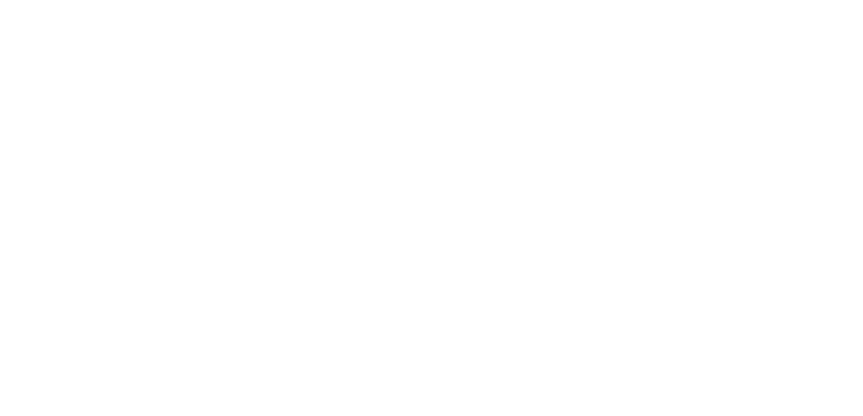
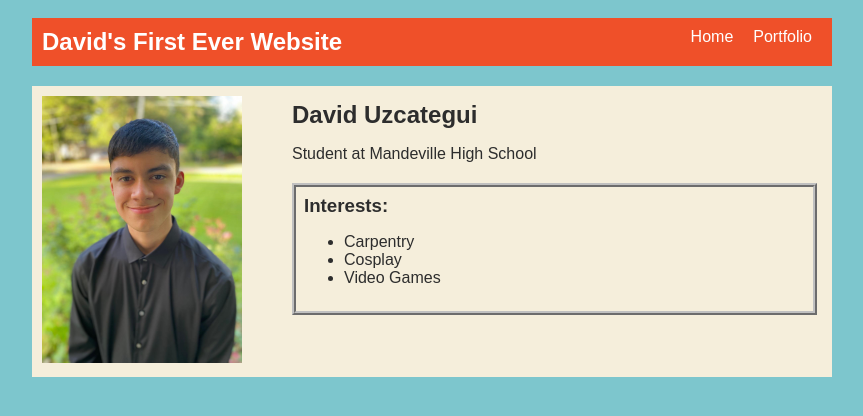
Before and after one commit to daviduzcategui44/daviduzcategui44.github.io, a plain HTML site: page index.html in a window 1280 px wide. Shown: the whole page, without its empty margins (208-1071 px from the left). Drawn offline with Linux system fonts and the light colour scheme.

Commit message:
completed first Website

```diff
--- a/fsd-projects/platformer/platformer.css
+++ b/fsd-projects/platformer/platformer.css
@@ -3,8 +3,9 @@ body {
 }
 
 canvas {
-  background-color: lightblue;
+
   margin: 20px;
+  background-image: ("images/background.png");
 }
 
 img {
--- a/index.html
+++ b/index.html
@@ -1,13 +1,48 @@
 <!DOCTYPE html>
 <html>
   <head>
-    <title>CHANGE ME</title>
+    <title>David's First Ever Website</title>
+    <link rel="stylesheet" href="style.css" />
   </head>
 
   <body>
     <!-- All content goes here -->
     <div id="all-contents">
+       <nav>
+         <h1>David's First Ever Website</h1>
+         <ul id="nav-ul">
+           <li class="nav-li">
+             <a href="index.html">Home</a>
+           </li>
+           <li class="nav-li">
+             <a href="portfolio.html">Portfolio</a>
+           </li>
+         </ul>
+       </nav>
 
+       <main>
+       <!-- Sidebar section -->
+       <div class="sidebar">
+        <img class="sidebar-img" src="images/David Photo.jpg">
+       </div>
+
+       <!-- Content section -->
+       <div class="content">
+         <h2>David Uzcategui</h2>
+         <p>Student at Mandeville High School</p>
+
+        <!-- Interests section -->
+        <div id="interests">
+          <h3>Interests:</h3>
+          <ul>
+            <li>Carpentry</li>
+            <li>Cosplay</li>
+            <li>Video Games</li>
+          </ul>
+          </div>
+          </div>
+       </main>
+      </div>
     </div>
   </body>
 </html>
--- a/style.css
+++ b/style.css
@@ -0,0 +1,102 @@
+body {
+    background: rgb(125, 198, 205);
+    color: rgb(45, 45, 45);
+    padding: 10px;
+    font-family: Arial, sans-serif;
+}
+
+#all-contents {
+    max-width: 800px;
+    margin: auto;
+}
+
+/* navigation menu */
+nav {
+    background: rgb(239, 80, 41);
+    margin: 0 auto;
+    display: flex;
+    padding: 10px;
+}
+
+h1 {
+    display: flex;
+    align-items: center;
+    color: white;
+    flex: 1;
+    margin: 0;
+}
+
+#nav-ul {
+    list-style-type: none;
+    margin: 0;
+    padding: 0;
+    display: flex;
+}
+
+.nav-li {
+    display: inline-block;
+    padding: 0 10px;
+}
+
+a {
+    text-decoration: none;
+    color: #fff;
+}
+
+/* main container area beneath menu */
+main {
+    background: rgb(245, 238, 219);
+    display: flex;
+    margin-top: 20px;
+}
+
+.sidebar {
+    margin-right: 25px;
+    padding: 10px;
+}
+
+.sidebar-img {
+    width: 200px;
+}
+
+.content {
+    flex: 1;
+    padding: 15px;
+}
+
+/* interests section styles */
+#interests {
+    border: 4px silver ridge;
+    padding: 8px;
+    margin-top: 20px;
+}
+
+h2, h3 {
+    margin: 0px;
+}
+
+/* Portfolio styles */
+.content h1 {
+  color: black;
+}
+
+#portfolio {
+  list-style-type: none;
+  padding-left: 0;
+}
+
+#portfolio li {
+  background: #fff;
+  padding: 10px;
+  border-radius: 10px;
+  margin-bottom: 10px;
+}
+
+#portfolio li:hover {
+  background: #eee;
+}
+
+#portfolio a {
+  text-decoration: none;
+  color: #454545;
+}
```
Also changed, not shown: fsd-projects/platformer/platformer.js (+15 -11 lines), portfolio.html (+46 -0 lines), fsd-projects/platformer/images/background.png (added), fsd-projects/platformer/images/cannon 2.png (added), fsd-projects/platformer/images/cannon.png, fsd-projects/platformer/images/collectables/diamond-head.png, fsd-projects/platformer/images/collectables/diamond-head2.png (added), fsd-projects/platformer/images/collectables/steve-head.png, fsd-projects/platformer/images/collectables/steve-head2.png (added), fsd-projects/platformer/images/projectile.png, fsd-projects/platformer/images/projectile2.png (added), images/David Photo.jpg (added).
